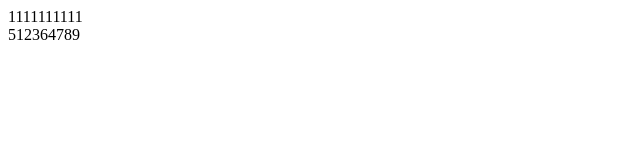
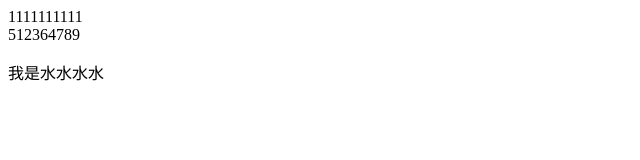
Before and after one commit to sunruiwen/xiximi, a plain HTML site: page index.html in a window 1280 px wide. Shown: the whole page, without its empty margins (0-640 px from the left). Drawn offline with Linux system fonts and the light colour scheme.

Commit message:
这是新建的h夫人夫人h

```diff
--- a/index.html
+++ b/index.html
@@ -9,5 +9,6 @@
 <body>
     <div>1111111111</div>
     <div>512364789</div>
+    <p>我是水水水水</p>
 </body>
 </html>
```
